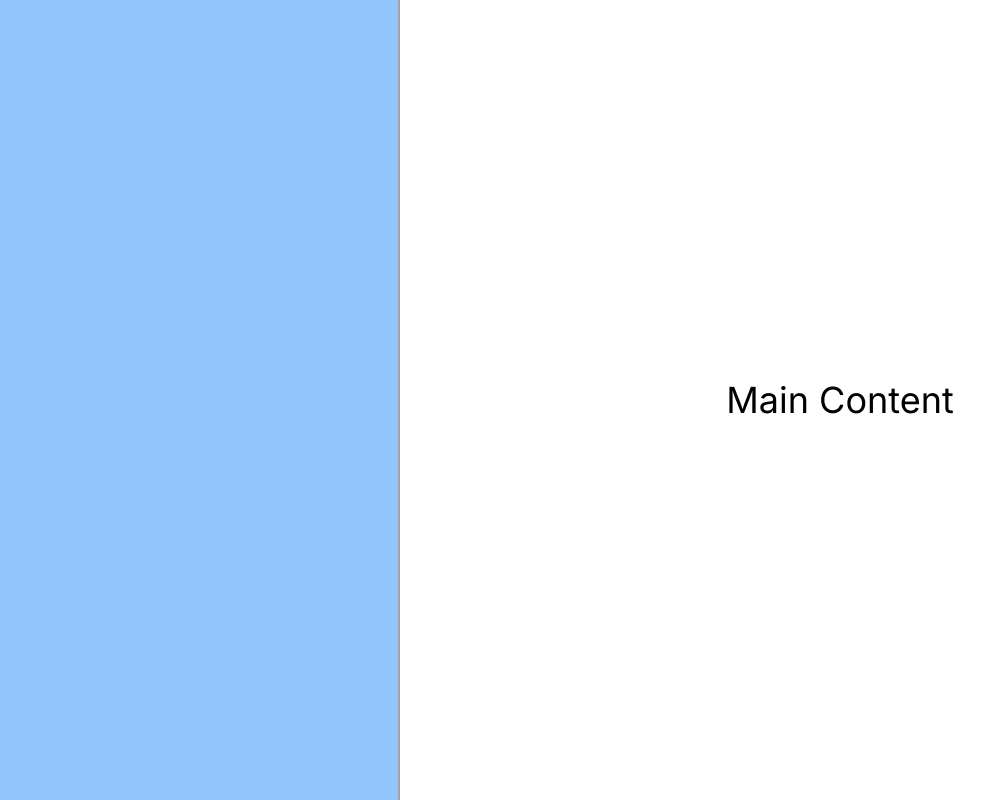
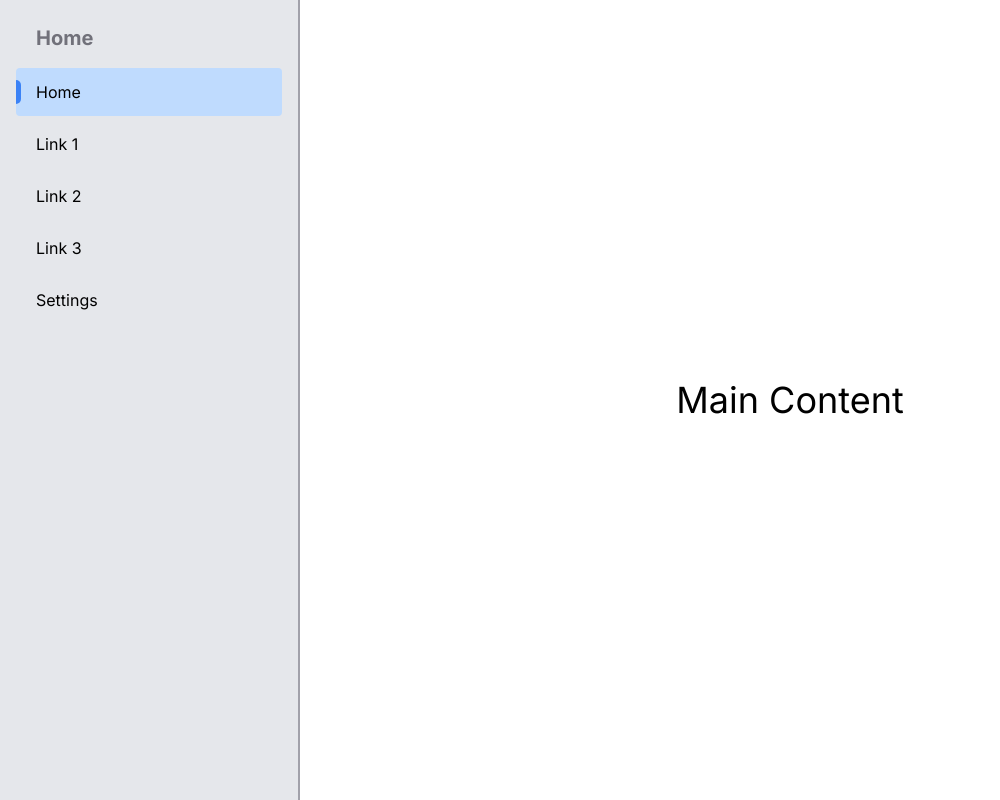
Before and after one commit to aziznal/nextjs-dynamic-resizeable-sidenav, a Next.js app: page /home in a window 1280 px wide. Shown: the whole page, without its empty margins (0-1000 px from the left). Built offline with nearby package versions, Linux system fonts and the light colour scheme.

Commit message:
add default sidenav

```diff
--- a/app/(split-layout)/layout.tsx
+++ b/app/(split-layout)/layout.tsx
@@ -1,16 +1,25 @@
+"use client";
+
 import Sidenav from "@/components/sidenav";
+import DefaultSidenav from "@/components/sidenav/default-sidenav";
+import { useSidenavContext } from "@/contexts/sidenav-context";
+import { useEffect } from "react";
 
 export default function Layout_SplitLayout({
   children,
 }: {
   children: React.ReactNode;
 }) {
+  const { setContent: setSidenavContent } = useSidenavContext();
+
+  // sets the default sidenav
+  useEffect(() => {
+    setSidenavContent(<DefaultSidenav />);
+  }, [setSidenavContent]);
+
   return (
     <div className="relative flex min-h-full">
-      <Sidenav className="sticky top-0">
-        <h1 className="text-4xl font-bold">Sidenav</h1>
-      </Sidenav>
-
+      <Sidenav className="sticky top-0" />
       <main className="flex flex-1 flex-col">{children}</main>
     </div>
   );
--- /dev/null
+++ b/components/sidenav-link.tsx
@@ -0,0 +1,61 @@
+"use client";
+
+import Link from "next/link";
+import { usePathname } from "next/navigation";
+import { PropsWithChildren, forwardRef } from "react";
+
+export type SidenavLinkProps = React.HTMLAttributes<HTMLAnchorElement> &
+  PropsWithChildren & {
+    href: string;
+  };
+
+const SidenavLink = forwardRef<HTMLAnchorElement, SidenavLinkProps>(
+  ({ className, style, ...props }, ref) => {
+    const pathname = usePathname();
+
+    const isActive = pathname === props.href;
+
+    return (
+      <Link
+        {...props}
+        ref={ref}
+        className={`
+          relative
+          flex
+          items-center
+          rounded
+          p-3
+          ps-5
+          transition
+          duration-100
+
+          hover:bg-blue-200
+          focus:bg-blue-200
+          focus:outline-none
+
+          ${
+            isActive &&
+            `
+              bg-blue-200
+              before:absolute
+              before:left-0
+              before:h-[24px]
+              before:w-[5px]
+              before:rounded-e-full
+              before:bg-blue-500
+              before:content-['']
+            `
+          }
+
+          ${className}
+        `}
+      >
+        {props.children}
+      </Link>
+    );
+  }
+);
+
+SidenavLink.displayName = "SidenavLink";
+
+export default SidenavLink;
--- a/components/sidenav.tsx
+++ b/components/sidenav.tsx
@@ -1,42 +1,25 @@
 "use client";
 
 import { useSidenavContext } from "@/contexts/sidenav-context";
-import { forwardRef, useEffect } from "react";
+import { forwardRef } from "react";
 
 export type SidenavProps = React.HTMLAttributes<HTMLDivElement> & {
   children?: React.ReactNode;
 };
 
-const FooComponent = () => {
-  return <div className="h-full w-full bg-blue-300"></div>;
-};
-
 const Sidenav = forwardRef<HTMLDivElement, SidenavProps>(
   ({ className, style, ...props }, ref) => {
-    const { content, setContent } = useSidenavContext();
-
-    useEffect(() => {
-      const timeout = setTimeout(() => {
-        setContent(FooComponent());
-      }, 1000);
-
-      return () => {
-        clearTimeout(timeout);
-      };
-    }, []);
+    const { content: sidenavContent } = useSidenavContext();
 
     return (
       <div
         {...props}
         ref={ref}
-        className={`relative h-[100vh] w-[400px] border-r-2 border-r-zinc-400 ${className}`}
+        className={`relative h-[100vh] w-[300px] border-r-2 border-r-zinc-400 ${className}`}
       >
         {/* Sidenav Body */}
-        <div
-          className="flex h-full w-full flex-col items-center justify-center bg-gray-200"
-          id="sidenav-content"
-        >
-          {content}
+        <div className="flex h-full w-full flex-col bg-gray-200">
+          {sidenavContent}
         </div>
       </div>
     );
--- /dev/null
+++ b/components/sidenav/default-sidenav.tsx
@@ -0,0 +1,17 @@
+import SidenavLink from "../sidenav-link";
+
+export default function DefaultSidenav() {
+  return (
+    <div className="flex h-full flex-col p-4">
+      <h1 className="mt-2 ps-5 text-xl font-bold text-zinc-500">Home</h1>
+
+      <div className="mt-4 flex flex-col gap-1">
+        <SidenavLink href="/home">Home</SidenavLink>
+        <SidenavLink href="/link-1">Link 1</SidenavLink>
+        <SidenavLink href="/link-2">Link 2</SidenavLink>
+        <SidenavLink href="/link-3">Link 3</SidenavLink>
+        <SidenavLink href="/settings">Settings</SidenavLink>
+      </div>
+    </div>
+  );
+}
--- a/contexts/sidenav-context.tsx
+++ b/contexts/sidenav-context.tsx
@@ -15,7 +15,7 @@ export const SidenavContext = createContext<SidenavContextProps>({
 export const useSidenavContext = () => useContext(SidenavContext);
 
 export const SidenavProvider = ({ children }: { children: ReactNode }) => {
-  const [content, setContent] = useState<ReactNode>(<div>Hello World!</div>);
+  const [content, setContent] = useState<ReactNode>();
 
   return (
     <SidenavContext.Provider value={{ content, setContent }}>
```
